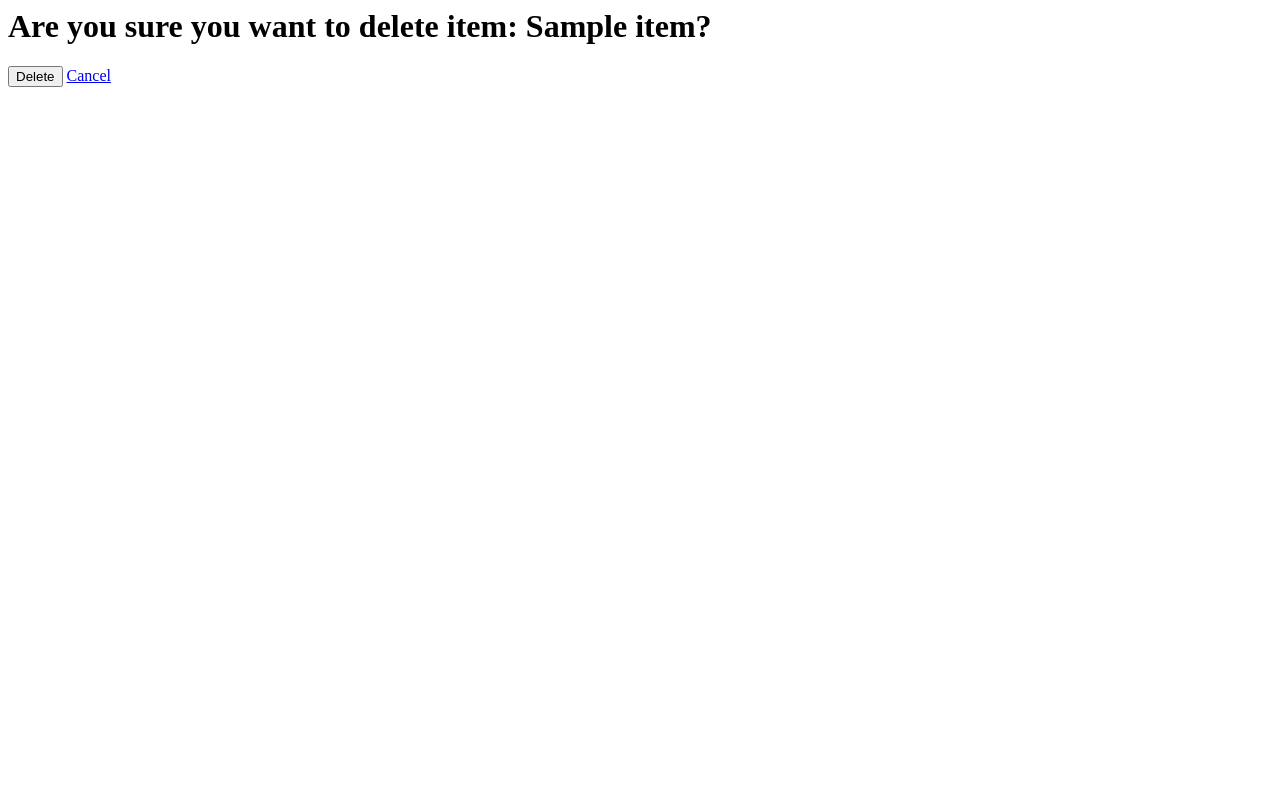
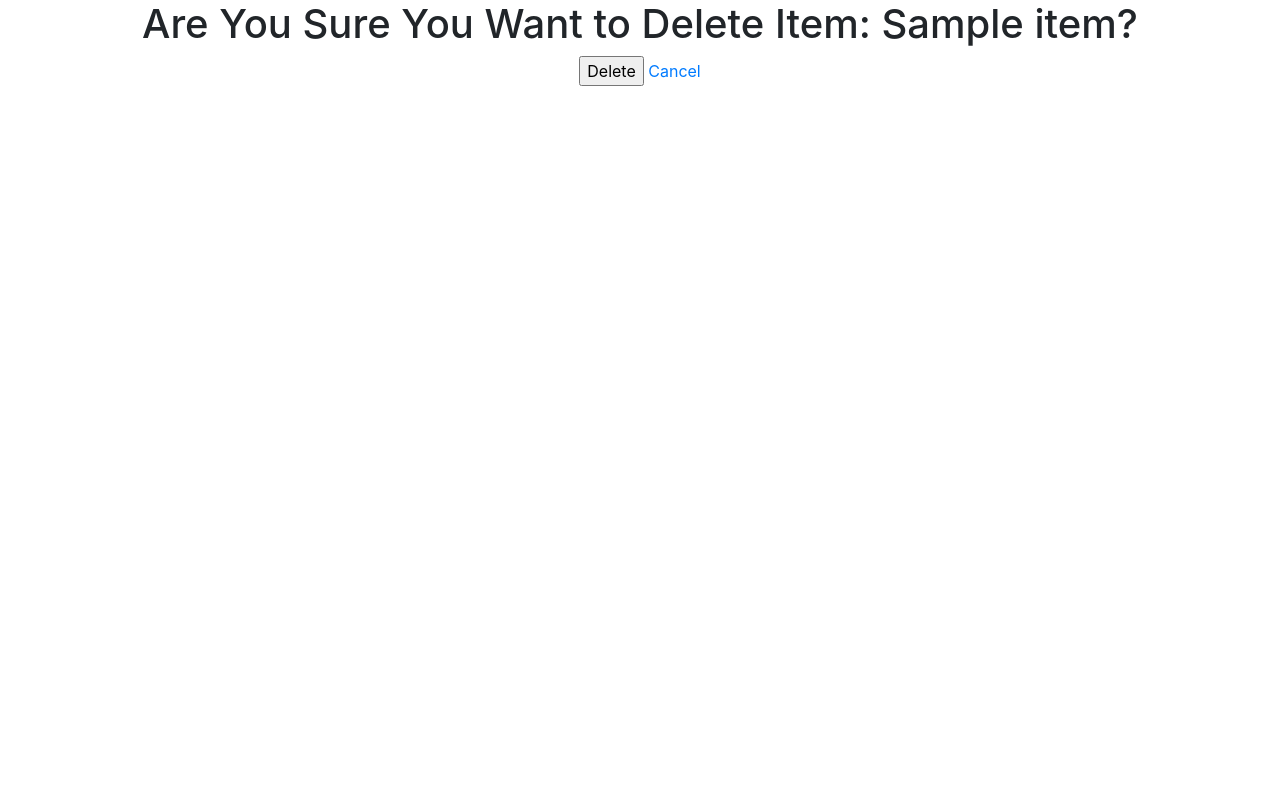
Before and after one commit to sdalton437/mocCatalogue, a Flask app: page /catalog/1/1/delete in a window 1280 px wide. Run offline with Flask 2, Linux system fonts and the light colour scheme; tables that the repository leaves empty hold one stand-in row (values such as "Sample post"); parts of the project's set-up code (start-up, migrations or seed data) failed here and were passed over; some libraries are stand-ins or nearby versions.

Commit message:
Update deleteItem.html

```diff
--- a/templates/deleteItem.html
+++ b/templates/deleteItem.html
@@ -1,9 +1,22 @@
 <html>
-<body>
-<form action="{{url_for('deleteItem',sport_id=sport_id, item_id = item.id)}}" method = 'post'>
-	<h1>Are you sure you want to delete item: {{item.name}}?</h1>
-	<input type='submit' value='Delete'>
-	<a href = '{{url_for("showItem", sport_id=sport_id, item_id=item_id)}}'> Cancel </a>
-</form>
+<head>
+	<meta charset="utf-8">
+	<meta name="viewport" content="width=device-width,initial-scale=1">
+	<title>McGill Outdoors Club</title>
+	<link rel="stylesheet" href="/static/bootstrap.min.css">
+  	<link rel="stylesheet" type="text/css" href="/static/styles.css">
+</head>
+<body class="sec-menu text-center">
+	<div class="container">
+		<div class="row">
+			<div class="col-md-12">
+				<form action="{{url_for('deleteItem',sport_id=sport_id, item_id = item.id)}}" method = 'post' class="sec-title">
+					<h1>Are You Sure You Want to Delete Item: {{item.name}}?</h1>
+					<input type='submit' value='Delete' class="sec-title">
+					<a href = '{{url_for("showItem", sport_id=sport_id, item_id=item_id)}}' class="padding-left"> Cancel </a>
+				</form>
+			</div>
+		</div>
+	</div>
 </body>
 </html>
```
